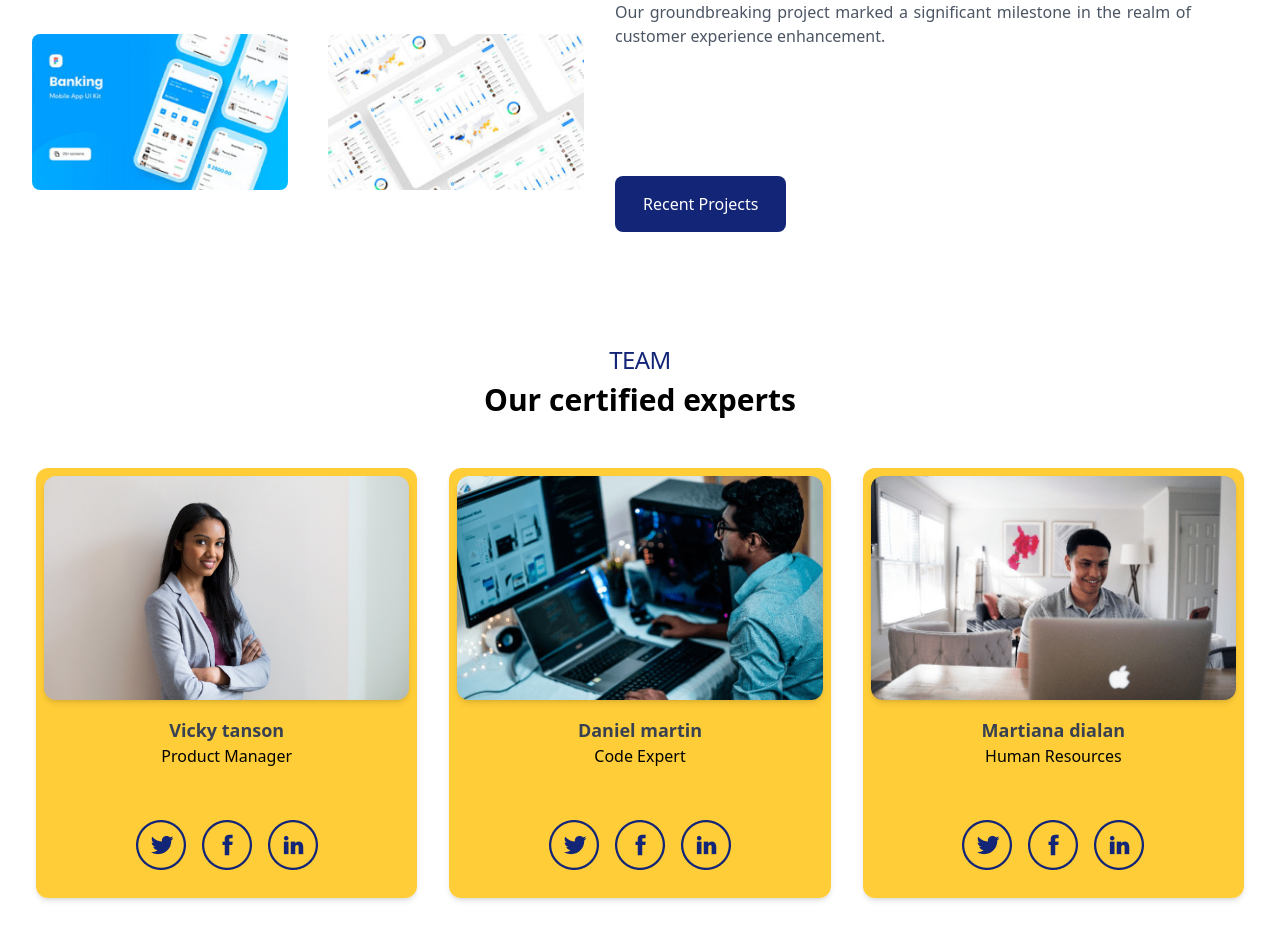
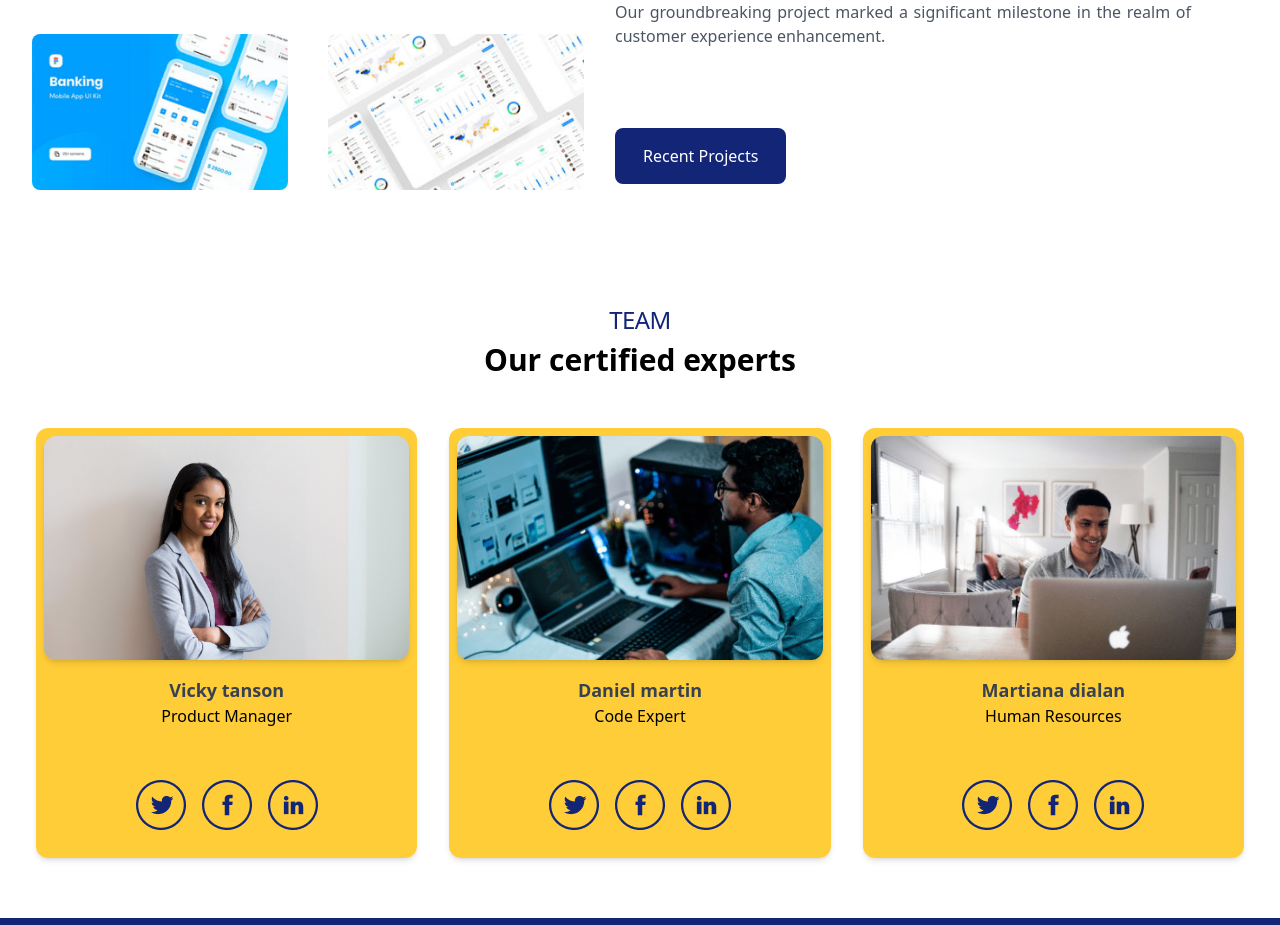
Before and after one commit to JuanPabloDiaz/landingZone, a React (Create React App) app: page / in a window 1280 px wide. Shown: the part 4021-4946 px from the top of the page. Built offline with nearby package versions, Linux system fonts and the light colour scheme.

Commit message:
little changes

```diff
--- a/src/components/Projects.jsx
+++ b/src/components/Projects.jsx
@@ -121,7 +121,7 @@ export default () => {
           <div>
             <button
               onClick={NotificacionHandler}
-              className="px-7 py-4 text-white duration-150 bg-[#132577] rounded-lg hover:bg-[#13257798] active:shadow-lg mt-32"
+              className="px-7 py-4 text-white duration-150 bg-[#132577] rounded-lg hover:bg-[#13257798] active:shadow-lg mt-12 md:mt-20"
             >
               Recent Projects
             </button>
```
